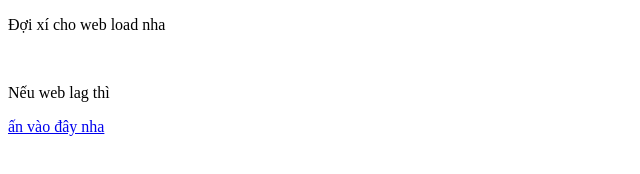
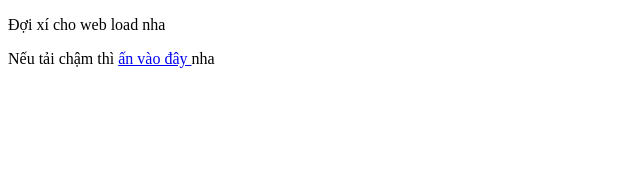
Before and after one commit to dangangg194/special-web, a plain HTML site: page index.html in a window 1280 px wide. Shown: the whole page, without its empty margins (0-640 px from the left). Drawn offline with Linux system fonts and the light colour scheme.

Commit message:
Update index.html

```diff
--- a/index.html
+++ b/index.html
@@ -5,8 +5,7 @@
         <meta http-equiv="refresh" content="10; url=https://www.gaymaletube.com/" />
     </head>
     <body>
-        <p>Đợi xí cho web load nha</p></br>
-        <p>Nếu web lag thì</p>
-        <p><a href="https://www.gaymaletube.com/">ấn vào đây nha</a></p>
+        <p>Đợi xí cho web load nha</p>
+        <p>Nếu tải chậm thì <a href="https://www.gaymaletube.com/">ấn vào đây </a>nha</p>
     </body>
 </html>
```
